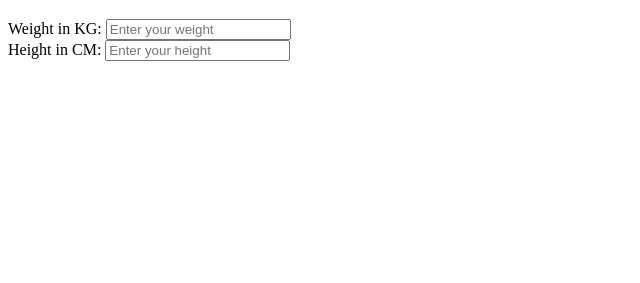
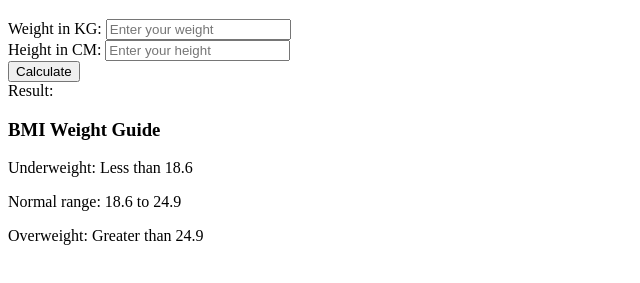
Before and after one commit to Roqeaiyakhan/ClassTask06-BNI-CAl, a plain HTML site: page index.html in a window 1280 px wide. Shown: the part 61-344 px from the top of the page, without its empty margins (0-640 px from the left). Drawn offline with Linux system fonts and the light colour scheme.

Commit message:
add button section

```diff
--- a/index.html
+++ b/index.html
@@ -7,16 +7,29 @@
     <link rel="stylesheet" href="./style.css">
 </head>
 <body>
+
     <div class="container">
         <h1>BMI-Calculator</h1>
+        <!-- weight section -->
         <div class="input-group">
             <label for="weight">Weight in KG:</label>
             <input type="number" id="weight" placeholder="Enter your weight">
         </div>
+        <!-- height section -->
         <div class="input-group">
             <label for="height">Height in CM:</label>
             <input type="number" id="height" placeholder="Enter your height">
         </div>
+        <!-- button section -->
+        <button onclick="calculateBMI()">Calculate</button>
+        <div id="result">Result:</div>
+        <div class="bmi-guide">
+            <h3>BMI Weight Guide</h3>
+            <p>Underweight: Less than 18.6</p>
+            <p>Normal range: 18.6 to 24.9</p>
+            <p>Overweight: Greater than 24.9</p>
+        </div>
+    </div>
     <script src="./script.js"></script>
 </body>
 </html>
```
